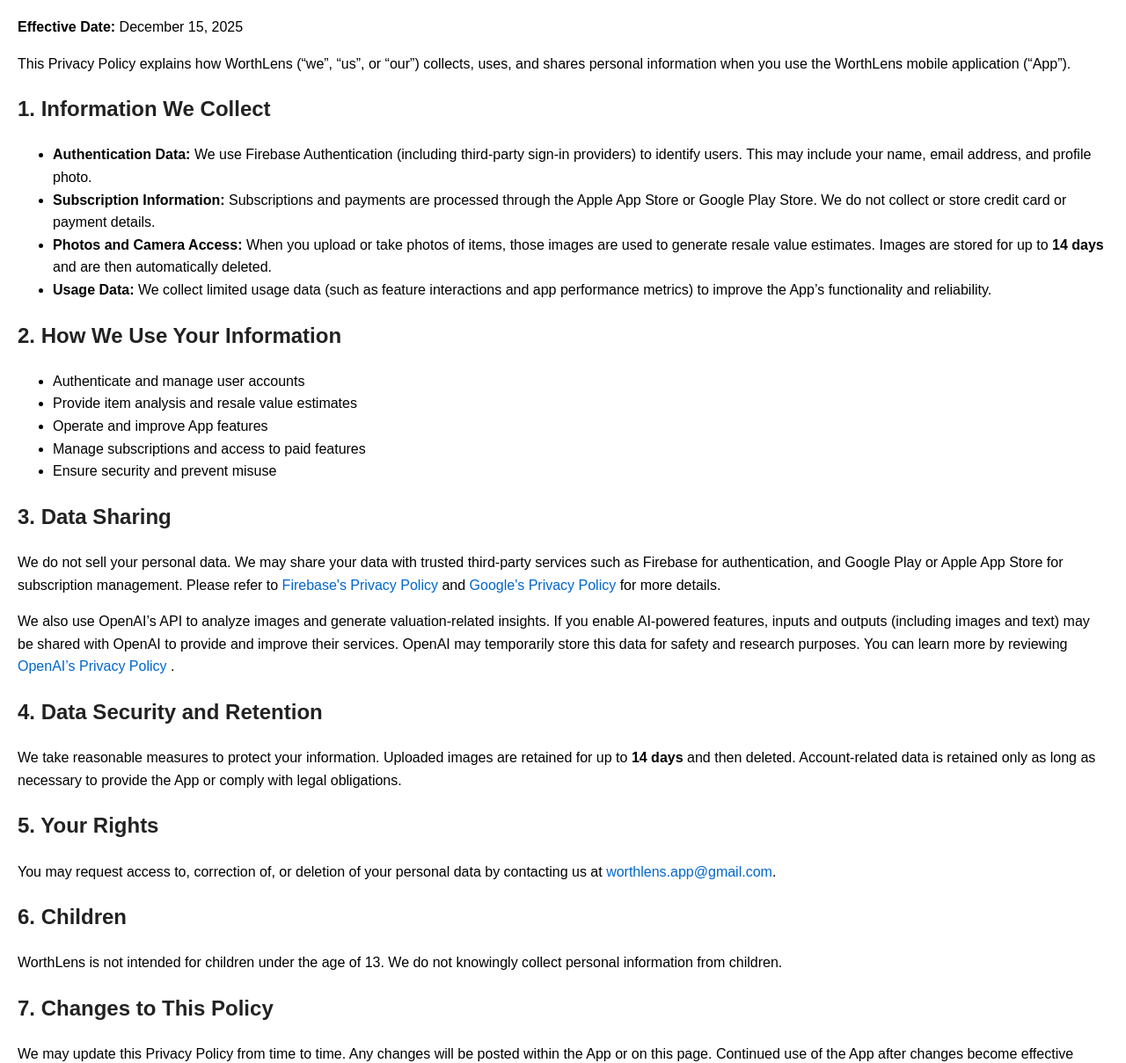
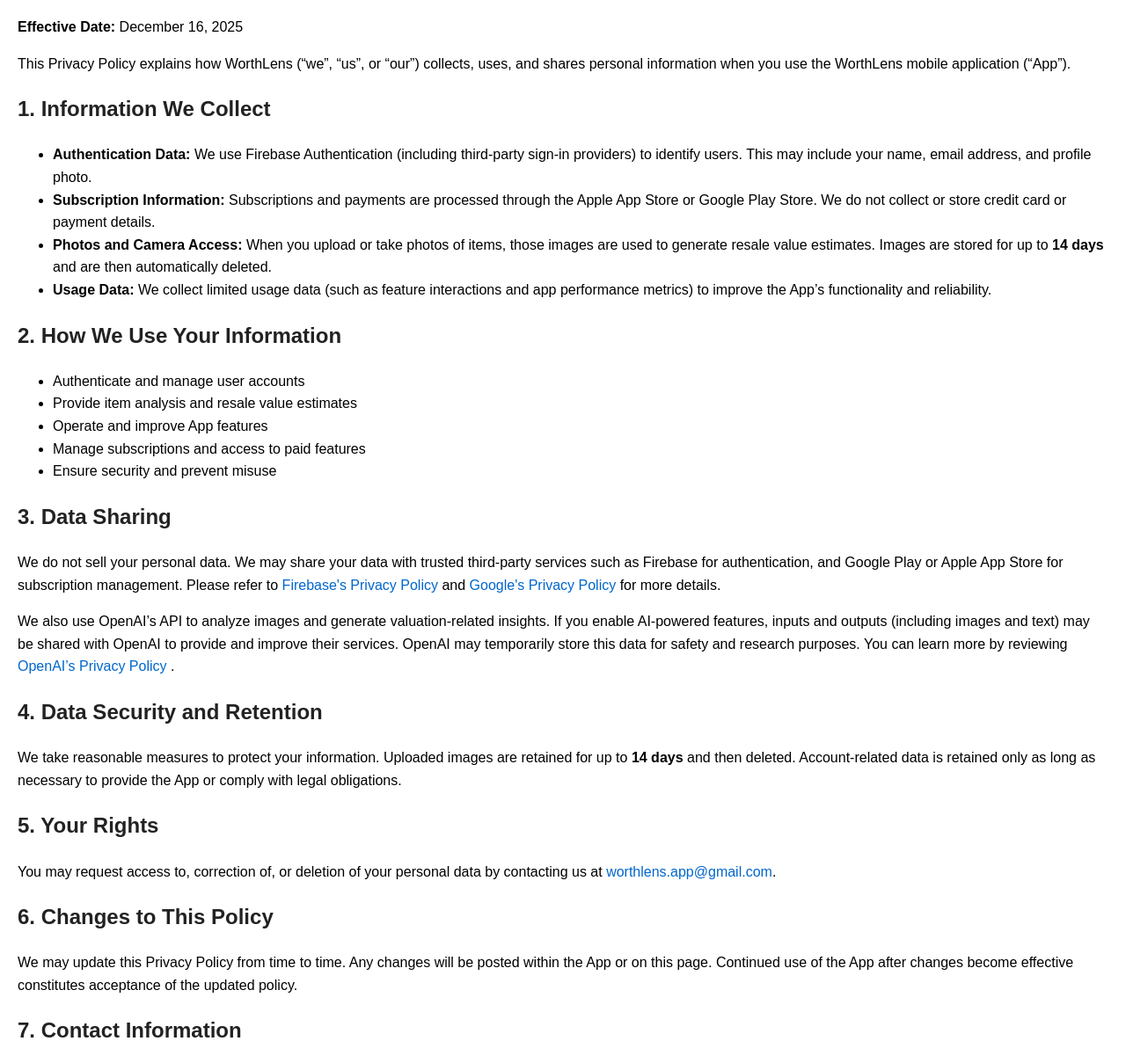
Before and after one commit to bozicdusan/worthlensprivacy, a plain HTML site: page index.html in a window 1280 px wide. Shown: the part 76-1285 px from the top of the page at 88% size. Drawn offline with Linux system fonts and the light colour scheme.

Commit message:
Update effective date and section numbering in privacy policy

```diff
--- a/index.html
+++ b/index.html
@@ -25,7 +25,7 @@
 <body>
 
   <h1>Privacy Policy</h1>
-  <p><strong>Effective Date:</strong> December 15, 2025</p>
+  <p><strong>Effective Date:</strong> December 16, 2025</p>
 
   <p>
     This Privacy Policy explains how WorthLens (“we”, “us”, or “our”) collects, uses, and shares
@@ -102,20 +102,16 @@
     <a href="mailto:worthlens.app@gmail.com">worthlens.app@gmail.com</a>.
   </p>
 
-  <h2>6. Children</h2>
-  <p>
-    WorthLens is not intended for children under the age of 13. We do not knowingly collect personal
-    information from children.
-  </p>
 
-  <h2>7. Changes to This Policy</h2>
+
+  <h2>6. Changes to This Policy</h2>
   <p>
     We may update this Privacy Policy from time to time. Any changes will be posted within the App
     or on this page. Continued use of the App after changes become effective constitutes acceptance
     of the updated policy.
   </p>
 
-  <h2>8. Contact Information</h2>
+  <h2>7. Contact Information</h2>
   <p>
     If you have any questions about this Privacy Policy, please contact us at
     <a href="mailto:worthlens.app@gmail.com">worthlens.app@gmail.com</a>.
```
